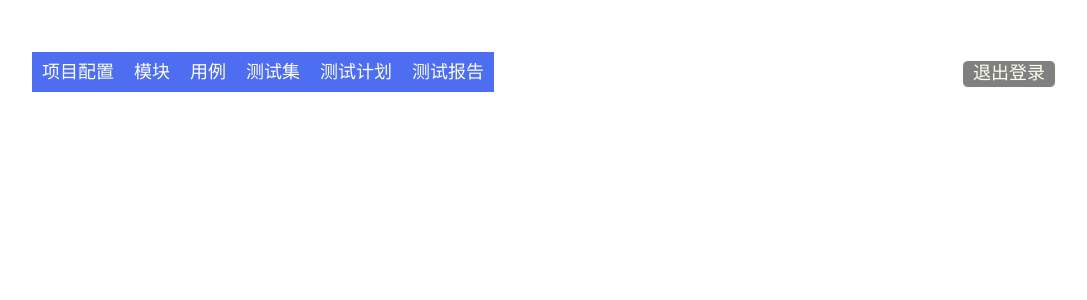
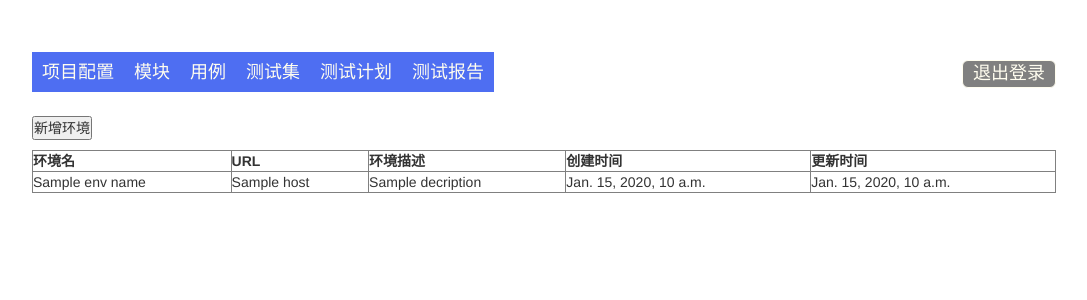
Before and after one commit to xie30/hen-yi-ban, a Django app: template APITestPlat/templates/home.html in a window 1280 px wide. Shown: the top 300 px of the page, without its empty margins (96-1183 px from the left). Run offline with Django 3.2, Linux system fonts and the light colour scheme; the template is opened without the code that fills it: most values are stand-ins (such as "Sample title", 1, 10 or a date in 2020); some libraries are stand-ins or nearby versions.

Commit message:
update the home.html,view and migrated the db

```diff
--- a/APITestPlat/APITestPlat/urls.py
+++ b/APITestPlat/APITestPlat/urls.py
@@ -19,7 +19,7 @@ from django.conf.urls import include
 
 urlpatterns = [
     path('admin/', admin.site.urls),
-    path('autotest/', include('auto_test.url')),
+    path('home/autotest/', include('auto_test.url')),
     path('manualtest/', include('manual_test.url')),
     path('',include('myadmin.url')),
 ]
--- a/APITestPlat/myadmin/url.py
+++ b/APITestPlat/myadmin/url.py
@@ -1,10 +1,10 @@
 
-from django.urls import path
+from django.urls import path,re_path
 from myadmin import views
 urlpatterns = [
     path(r'', views.hello),
     path(r'login/', views.login, name="login"),
     path(r'register/', views.register, name='register'),
-    path(r'home/', views.home, name="home"),
+    re_path(r'^home/$', views.home, name="home"),
     # re_path(r'^home/$', views.home),^以什么开头，$以什么结尾，path中不需要，已自动处理
 ]
--- a/APITestPlat/static/css/home.css
+++ b/APITestPlat/static/css/home.css
@@ -18,6 +18,7 @@
     width: 80%;
     margin: auto;
     margin-top: 10px;
+    margin-bottom: 10px;
     padding-top: 50px;
 }
 .logout button {
@@ -42,3 +43,13 @@
 .titles{
     display: flex;
 }
+.add-env{
+    width: 80%;
+    margin: auto;
+    margin-top: 30px;
+}
+.set-contents{
+    width: 80%;
+    margin: auto;
+    margin-top: 10px;
+}
--- a/APITestPlat/templates/home.html
+++ b/APITestPlat/templates/home.html
@@ -40,10 +40,31 @@
             </div>
         </div>
     </div>
-
 </div>
 <!-- 项目配置列表/表格 -->
-
+<div class="add-env">
+    <button class="add-button">
+        <span id="add-env-button">
+            新增环境
+        </span>
+    </button>
+</div>
+<table class="set-contents" border="1">
+    <tr id="env-list-fist">
+        <th>环境名</th>
+        <th>URL</th>
+        <th>环境描述</th>
+        <th>创建时间</th>
+        <th>更新时间</th>
+    </tr>
+    <tr id="env-list-data">
+        <td>{{ env_name }}</td>
+        <td>{{ host }}</td>
+        <td>{{ decription }}</td>
+        <td>{{ create_time }}</td>
+        <td>{{ update_time }}</td>
+    </tr>
+</table>
 <!-- 模块列表/表格 -->
 
 <!-- 测试用例列表/表格 -->
@@ -56,7 +77,9 @@
 
 
 <script src="/static/js/jquery/jquery-3.6.0.min.js"></script>
+<script>
 
+</script>
 
 
 </body>
```
Also changed, not shown: APITestPlat/auto_test/models.py (+8 -8 lines), APITestPlat/auto_test/url.py (+5 -3 lines), APITestPlat/auto_test/views.py (+8 -0 lines), APITestPlat/auto_test/migrations/0001_initial.py (added), APITestPlat/db.sqlite3.
